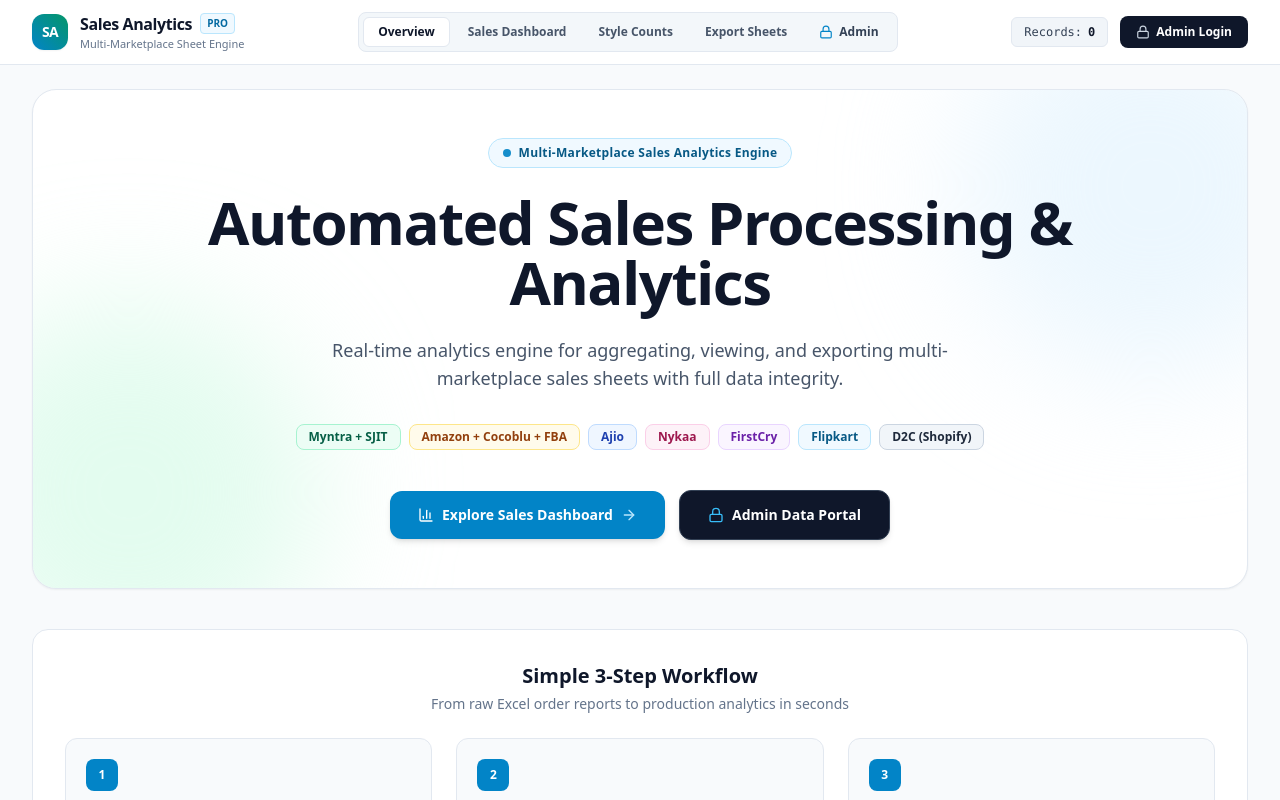
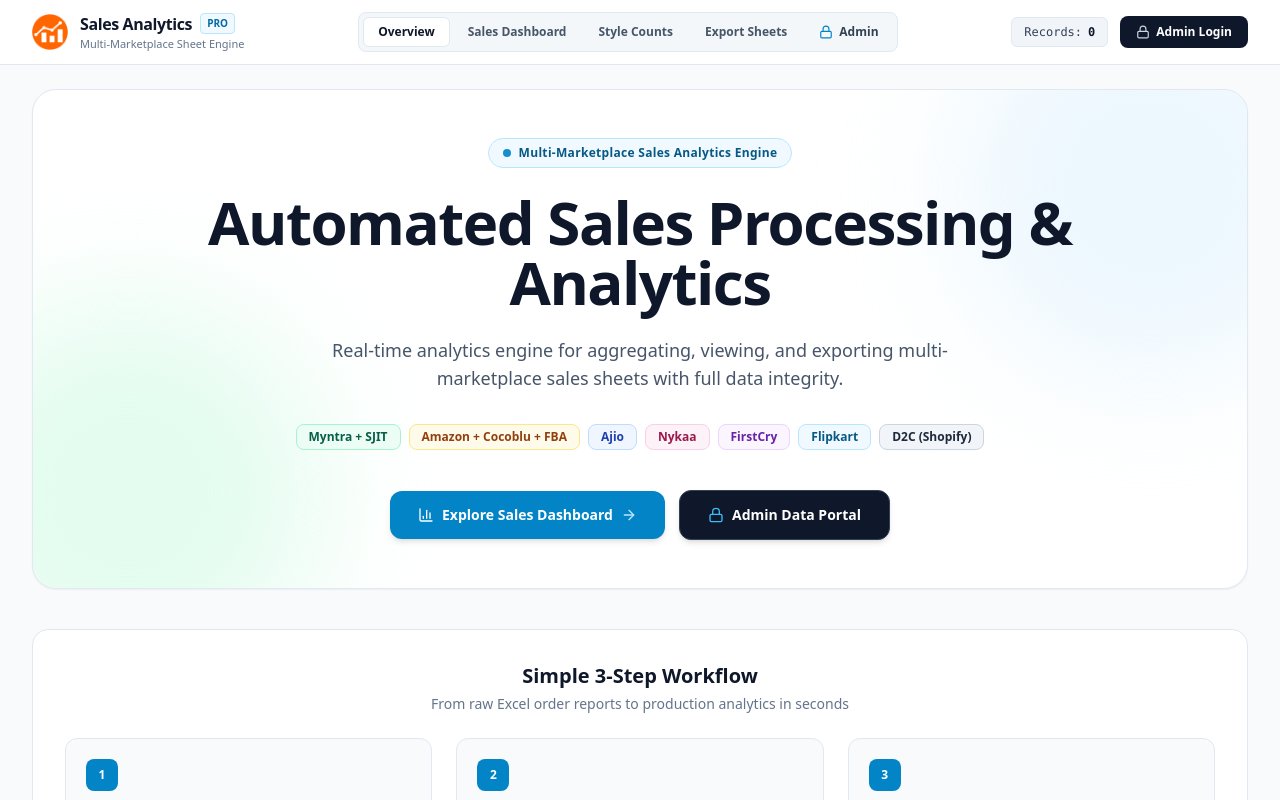
Before and after one commit to MNegi17/Sales-Analytics-Dashboard, a React (Vite) app: page / in a window 1280 px wide. Shown: the top 800 px of the page. Built offline with nearby package versions, Linux system fonts and the light colour scheme; no server answers.

Commit message:
feat: Add custom favicon and brand logo

```diff
--- a/index.html
+++ b/index.html
@@ -2,7 +2,9 @@
 <html lang="en" class="light">
   <head>
     <meta charset="UTF-8" />
-    <link rel="icon" type="image/svg+xml" href="/favicon.svg" />
+    <link rel="icon" type="image/png" href="/favicon.png" />
+    <link rel="shortcut icon" href="/favicon.ico" />
+    <link rel="apple-touch-icon" href="/favicon.png" />
     <meta name="viewport" content="width=device-width, initial-scale=1.0" />
     <title>Sales Analytics Dashboard - Multi-Marketplace Sheet Engine</title>
     <meta name="description" content="Production-grade multi-marketplace sales analytics system. Upload one file to automatically process, aggregate, analyze, and generate pixel-perfect Excel exports." />
--- a/src/components/layout/Navbar.tsx
+++ b/src/components/layout/Navbar.tsx
@@ -30,9 +30,7 @@
 
           {/* Brand Logo */}
           <div className="flex items-center space-x-3 cursor-pointer" onClick={() => handleNavClick('landing')}>
-            <div className="h-9 w-9 rounded-xl bg-gradient-to-tr from-sky-600 to-emerald-600 flex items-center justify-center text-white font-black text-sm tracking-tighter shadow-sm">
-              SA
-            </div>
+            <img src="/favicon.png" alt="Sales Analytics Logo" className="h-9 w-9 rounded-xl object-contain shadow-xs hover:scale-105 transition-transform" />
             <div>
               <div className="flex items-center space-x-2">
                 <span className="font-bold text-base text-slate-900 tracking-tight">Sales Analytics</span>
```
Also changed, not shown: public/favicon.png (added), 1 other file (tests, documents, lock files or other folders).
